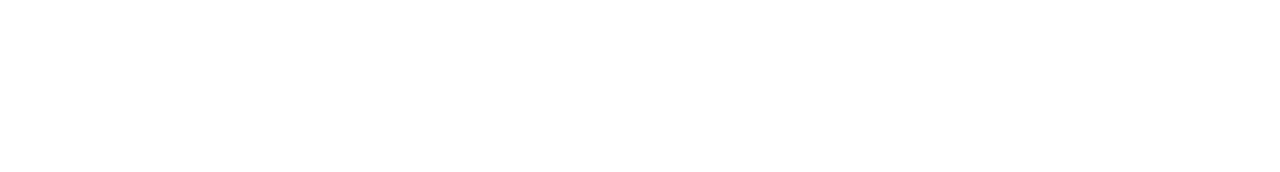
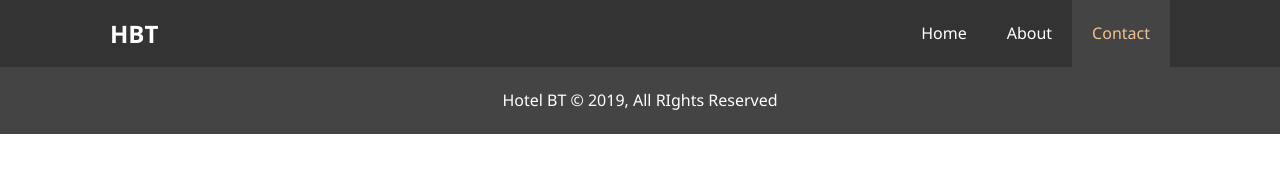
Before and after one commit to mdsaifullah-wd/Project-Hotel-Website-Design-Basic-HTML-CSS, a plain HTML site: page contact.html in a window 1280 px wide. Drawn offline with Linux system fonts and the light colour scheme.

Commit message:
Header and Footer copied in About and Contact page with some essential changes

```diff
--- a/about.html
+++ b/about.html
@@ -0,0 +1,32 @@
+<!DOCTYPE html>
+<html lang="en">
+<head>
+    <meta charset="UTF-8">
+    <meta http-equiv="X-UA-Compatible" content="IE=edge">
+    <meta name="viewport" content="width=device-width, initial-scale=1.0">
+    <meta name="description" content="Searching for Back Bay Boston hotels near downtown? Opened in 1927, Hotel BT is a historical luxury Boston Common hotel with a prime location.">
+    <meta name="keyword" content="hotel bt,luxury hotel,historical hotel,hotel">
+    <link rel="stylesheet" href="./css/style.css">
+    <title>Hotel BT | About</title>
+</head>
+<body>
+    <header class="bg-dark">
+        <nav id="nav-menu" class="container">
+            <h1 class="logo"><a href="index.html">HBT</a></h1>
+            <ul>
+                <li><a href="index.html">Home</a></li>
+                <li><a href="about.html" class="current">About</a></li>
+                <li><a href="contact.html">Contact</a></li>
+            </ul>
+        </div>
+    </header>
+
+    <div class="clr"></div>
+
+
+
+    <footer id="main-footer">
+        <p>Hotel BT &copy; 2019, All RIghts Reserved</p>
+    </footer>
+</body>
+</html>
--- a/contact.html
+++ b/contact.html
@@ -0,0 +1,33 @@
+<!DOCTYPE html>
+<html lang="en">
+<head>
+    <meta charset="UTF-8">
+    <meta http-equiv="X-UA-Compatible" content="IE=edge">
+    <meta name="viewport" content="width=device-width, initial-scale=1.0">
+    <meta name="description" content="Searching for Back Bay Boston hotels near downtown? Opened in 1927, Hotel BT is a historical luxury Boston Common hotel with a prime location.">
+    <meta name="keyword" content="hotel bt,luxury hotel,historical hotel,hotel">
+    <link rel="stylesheet" href="https://use.fontawesome.com/releases/v5.6.1/css/all.css" integrity="sha384-gfdkjb5BdAXd+lj+gudLWI+BXq4IuLW5IT+brZEZsLFm++aCMlF1V92rMkPaX4PP" crossorigin="anonymous">
+    <link rel="stylesheet" href="./css/style.css">
+    <title>Hotel BT | Contact</title>
+</head>
+<body>
+    <header class="bg-dark">
+        <nav id="nav-menu" class="container">
+            <h1 class="logo"><a href="index.html">HBT</a></h1>
+            <ul>
+                <li><a href="index.html">Home</a></li>
+                <li><a href="about.html">About</a></li>
+                <li><a href="contact.html" class="current">Contact</a></li>
+            </ul>
+        </div>
+    </header>
+
+    <div class="clr"></div>
+
+
+
+    <footer id="main-footer">
+        <p>Hotel BT &copy; 2019, All RIghts Reserved</p>
+    </footer>
+</body>
+</html>
--- a/css/style.css
+++ b/css/style.css
@@ -79,7 +79,6 @@ a {
 }
 
 
-
 /* Header Section */
 
 /* Logo */
@@ -108,10 +107,7 @@ a {
 }
 
 
-
-
-
-
+/* Showcase Section */
 #showcase {
     height: 600px;
     background: url(../img/showcase.jpg) no-repeat center center/cover;
@@ -130,6 +126,7 @@ a {
 }
 
 
+/* Home Info Section */
 #home-info .info-image,
 #home-info .info-content {
     width: 50%;
@@ -151,14 +148,23 @@ a {
 }
 
 
-/* Features */
+/* Features Section */
 .box {
     float: left;
     width: 33.3%;
     padding: 50px;
     text-align:center;
-  }
+}
 
-  .box i {
+.box i {
     margin-bottom: 10px;
-  }
+}
+
+
+/* Footer Section */
+#main-footer {
+    text-align: center;
+    background: #444;
+    color: #fff;
+    padding: 20px;
+}
```
Also changed, not shown: index.html (+5 -0 lines).
